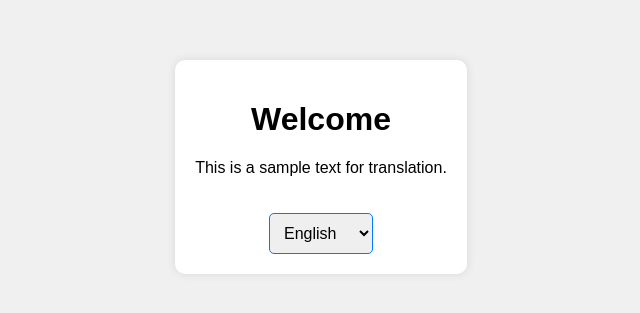
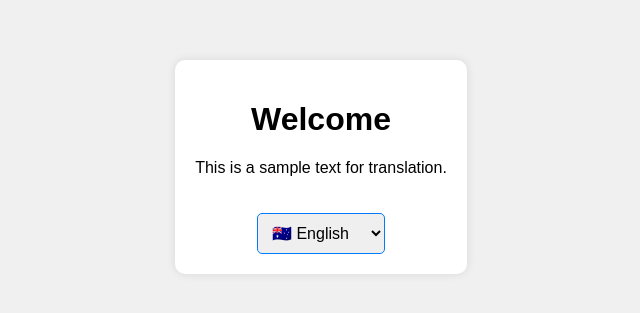
Before and after one commit to koahaeta/option, a plain HTML site: page index.html in a window 1280 px wide. Shown: the part 233-546 px from the top of the page, without its empty margins (319-959 px from the left). Drawn offline with Linux system fonts and the light colour scheme.

Commit message:
Update index.html

```diff
--- a/index.html
+++ b/index.html
@@ -6,7 +6,7 @@
     <title>Local Translation</title>
     <style>
         body {
-            font-family: Arial, sans-serif;
+            font-family: sans-serif;
             display: flex;
             justify-content: center;
             align-items: center;
@@ -40,9 +40,9 @@
 
         <!-- Menú desplegable para seleccionar idioma -->
         <select id="language-selector" onchange="translate()">
-            <option value="en">English</option>
-            <option value="es">Español</option>
-            <option value="fr">Français</option>
+            <option value="en">🇦🇺 English</option>
+            <option value="es">🇪🇸 Español</option>
+            <option value="fr">🇫🇷 Français</option>
         </select>
     </div>
 
```
